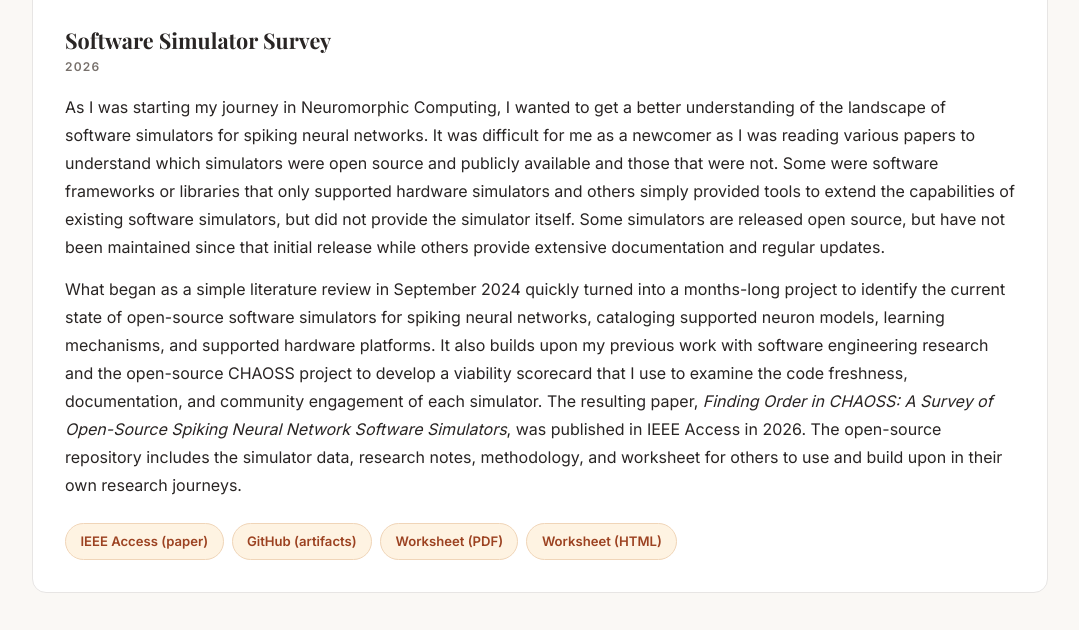
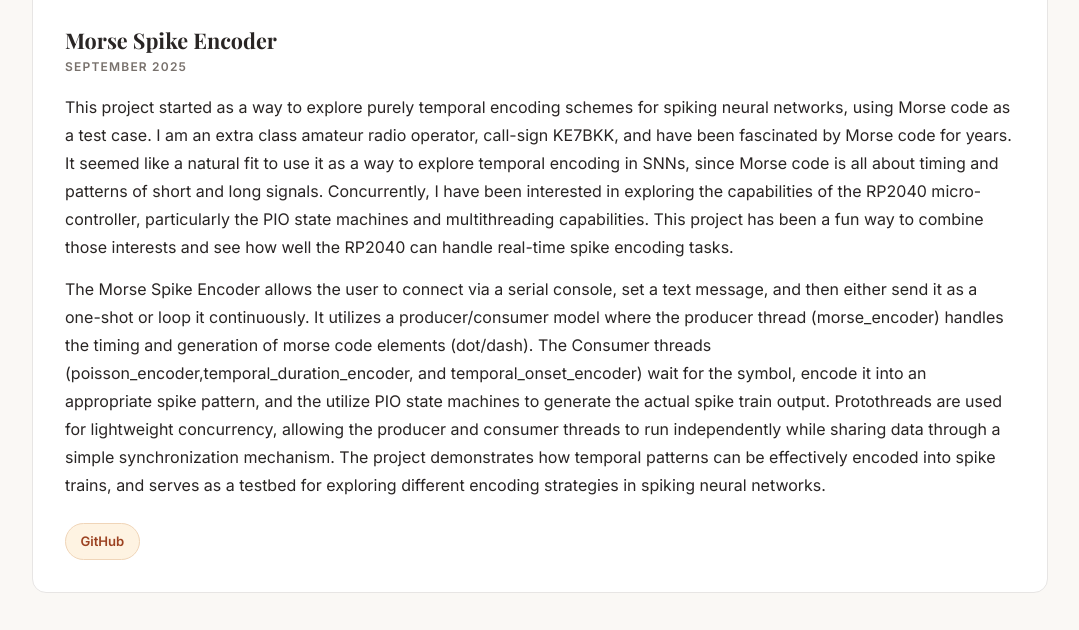
Before and after one commit to tessercode/tessercode.github.io, a Jekyll site: the page built from research/index.html, in a window 1280 px wide and 900 px high, scrolled down 879 px, cut to the strip 234-864 px from the top of the window. Shown: the whole strip, without its empty margins (100-1179 px from the left). Built offline with Jekyll 4.4.1, drawn with Linux system fonts in a browser that asks for light colours.

Commit message:
Move simulator survey to new Publications page
Add /publications/ page, move the Software Simulator Survey entry there
from the research page, make the home page Publications card live, and
point the nav link at the new page.

Co-Authored-By: Claude Opus 5.5 <noreply@anthropic.com>

```diff
--- a/_layouts/default.html
+++ b/_layouts/default.html
@@ -29,7 +29,7 @@
       <ul class="nav-links" id="nav-links">
         <li><a href="{{ '/research/' | relative_url }}">Research</a></li>
         <li><a href="{{ '/' | relative_url }}#tutorials">Tutorials</a></li>
-        <li><a href="{{ '/' | relative_url }}#publications">Publications</a></li>
+        <li><a href="{{ '/publications/' | relative_url }}">Publications</a></li>
         <li><a href="{{ '/' | relative_url }}#about" class="nav-link-about">About</a></li>
       </ul>
 
--- a/index.html
+++ b/index.html
@@ -120,7 +120,7 @@ description: Exploring brain-inspired computing architectures, spiking neural ne
         <span class="coming-badge">Coming Soon</span>
       </div>
 
-      <div class="coming-card" id="publications">
+      <a href="/publications/" class="coming-card coming-card--live" id="publications">
         <div class="coming-icon">
           <svg viewBox="0 0 24 24" fill="none" stroke="currentColor" stroke-width="1.8" stroke-linecap="round" stroke-linejoin="round">
             <path d="M14 2H6a2 2 0 0 0-2 2v16a2 2 0 0 0 2 2h12a2 2 0 0 0 2-2V8z"/><polyline points="14 2 14 8 20 8"/><line x1="16" y1="13" x2="8" y2="13"/><line x1="16" y1="17" x2="8" y2="17"/><polyline points="10 9 9 9 8 9"/>
@@ -128,8 +128,8 @@ description: Exploring brain-inspired computing architectures, spiking neural ne
         </div>
         <h3>Publications</h3>
         <p>Papers, preprints, and academic work with links to PDFs and DOIs.</p>
-        <span class="coming-badge">Coming Soon</span>
-      </div>
+        <span class="coming-card-link">View Publications &rarr;</span>
+      </a>
 
     </div>
   </div>
--- a/research/index.html
+++ b/research/index.html
@@ -38,31 +38,6 @@ description: Active research projects, experiments, and work-in-progress in neur
         =============================================================
       -->
 
-      <!-- ==================== Software Simulator Survey ==================== -->
-      <article class="research-entry">
-        <div class="research-entry-media">
-          <img src="/assets/img/research/survey-worksheet-header.png" alt="Screenshot of portion of software simulator survey worksheet" class="research-entry-img" />
-        </div>
-        <div class="research-entry-body">
-          <h2 class="research-entry-title">Software Simulator Survey</h2>
-          <time class="research-entry-date" datetime="2026">2026</time>
-          <p>
-            As I was starting my journey in Neuromorphic Computing, I wanted to get a better understanding of the landscape of software simulators for spiking neural networks. It was difficult for me as a newcomer as I was reading various papers to understand which simulators were open source and publicly available and those that were not. Some were software frameworks or libraries that only supported hardware simulators and others simply provided tools to extend the capabilities of existing software simulators, but did not provide the simulator itself. Some simulators are released open source, but have not been maintained since that initial release while others provide extensive documentation and regular updates.
-          </p>
-          <p>
-            What began as a simple literature review in September 2024 quickly turned into a months-long project to identify the current state of open-source software simulators for spiking neural networks, cataloging supported neuron models, learning mechanisms, and supported hardware platforms. It also builds upon my previous work with software engineering research and the open-source CHAOSS project to develop a viability scorecard that I use to examine the code freshness, documentation, and community engagement of each simulator. The resulting paper, <em>Finding Order in CHAOSS: A Survey of Open-Source Spiking Neural Network Software Simulators</em>, was published in IEEE Access in 2026. The open-source repository includes the simulator data, research notes, methodology, and worksheet for others to use and build upon in their own research journeys.
-
-          </p>
-          <div class="research-entry-links">
-            <a href="https://ieeexplore.ieee.org/document/11517393" class="link-chip">IEEE Access (paper)</a>
-            <a href="https://github.com/tessercode/chaoss" class="link-chip">GitHub (artifacts)</a>
-            <a href="/assets/docs/simulator-worksheet.pdf" class="link-chip">Worksheet (PDF)</a>
-            <a href="/assets/docs/simulator-worksheet.html" class="link-chip">Worksheet (HTML)</a>
-          </div>
-        </div>
-      </article>
-
-
       <!-- ==================== MORSE SPIKE ENCODER ==================== -->
       <article class="research-entry">
         <div class="research-entry-media">
```
Also changed, not shown: publications/index.html (added, +52 -0 lines).
